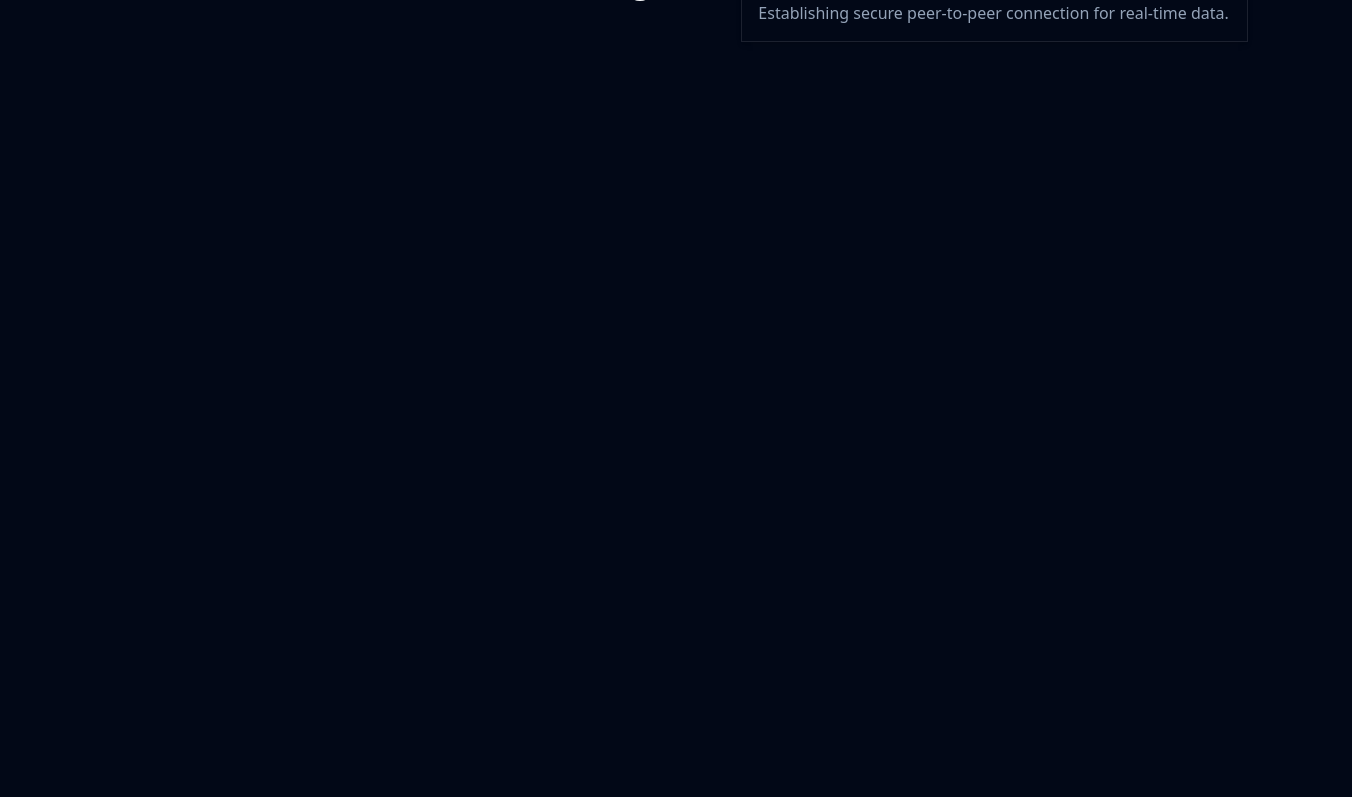
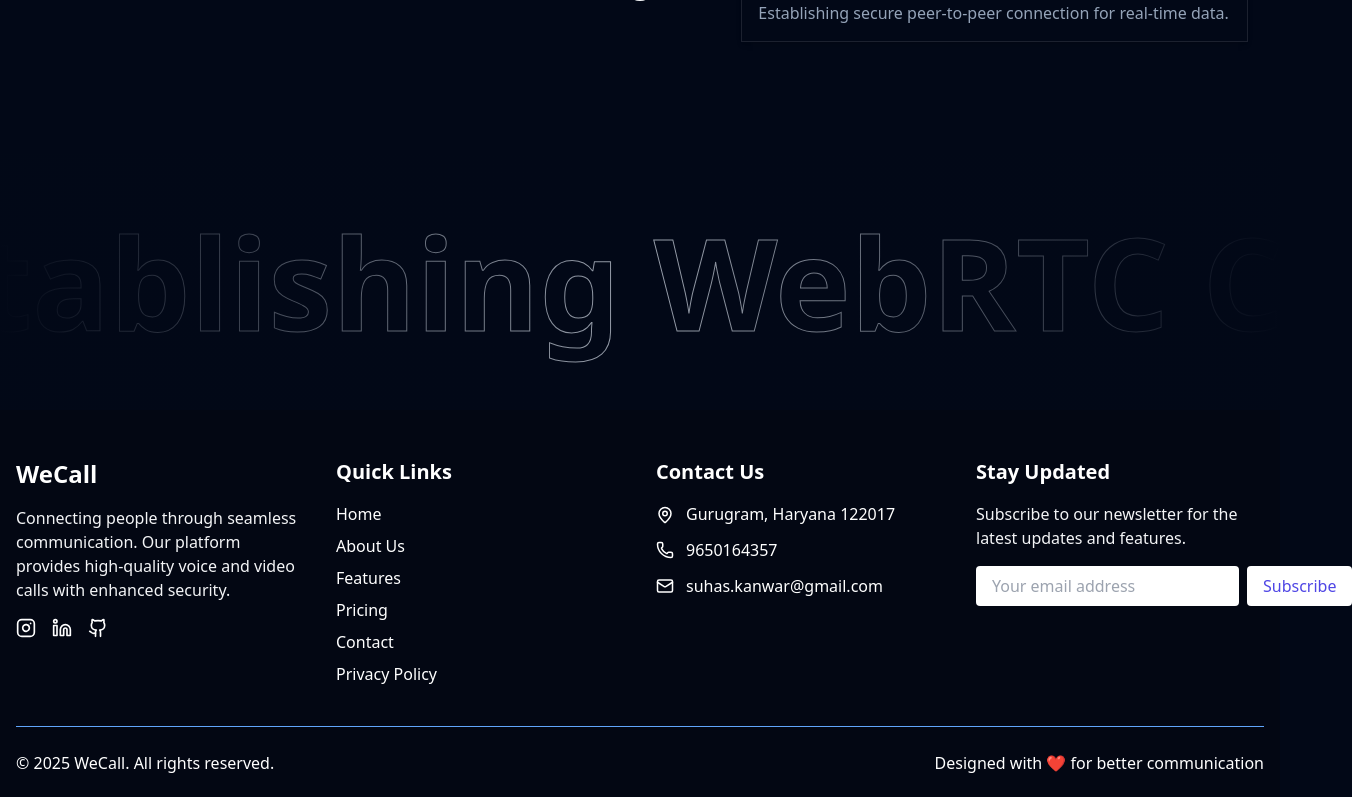
Before and after one commit to SuhasKanwar/WeCall, a React (Vite) app in the folder client/: page / in a window 1280 px wide. Shown: the part 2000-2797 px from the top of the page, 1352 px wide, since content can reach past the window. Before the commit the page ends 2154 px from the top, so only its background shows below. Built offline with nearby package versions, Linux system fonts and the light colour scheme; no server answers.

Commit message:
Added footer and carausel

```diff
--- /dev/null
+++ b/client/src/components/Footer.tsx
@@ -0,0 +1,88 @@
+import { Instagram, Linkedin, Github, Phone, Mail, MapPin } from 'lucide-react';
+
+const Footer = () => {
+  return (
+    <footer className="bg-[#030713] text-white pt-12 pb-8 w-full">
+      <div className="container mx-auto px-4">
+        <div className="grid grid-cols-1 md:grid-cols-2 lg:grid-cols-4 gap-8">
+          {/* Company Info */}
+          <div>
+            <h3 className="text-2xl font-bold mb-4">WeCall</h3>
+            <p className="mb-4 text-gray-100">
+              Connecting people through seamless communication. Our platform provides high-quality
+              voice and video calls with enhanced security.
+            </p>
+            <div className="flex space-x-4">
+              <a href="#" className="hover:text-blue-300 transition-colors">
+                <Instagram size={20} />
+              </a>
+              <a href="#" className="hover:text-blue-300 transition-colors">
+                <Linkedin size={20} />
+              </a>
+              <a href="#" className="hover:text-blue-300 transition-colors">
+                <Github size={20} />
+              </a>
+            </div>
+          </div>
+
+          <div>
+            <h3 className="text-xl font-semibold mb-4">Quick Links</h3>
+            <ul className="space-y-2">
+              <li><a href="#" className="hover:text-blue-300 transition-colors">Home</a></li>
+              <li><a href="#" className="hover:text-blue-300 transition-colors">About Us</a></li>
+              <li><a href="#" className="hover:text-blue-300 transition-colors">Features</a></li>
+              <li><a href="#" className="hover:text-blue-300 transition-colors">Pricing</a></li>
+              <li><a href="#" className="hover:text-blue-300 transition-colors">Contact</a></li>
+              <li><a href="#" className="hover:text-blue-300 transition-colors">Privacy Policy</a></li>
+            </ul>
+          </div>
+
+          <div>
+            <h3 className="text-xl font-semibold mb-4">Contact Us</h3>
+            <ul className="space-y-3">
+              <li className="flex items-start">
+                <MapPin className="mr-3 mt-1" size={18} />
+                <span>Gurugram, Haryana 122017</span>
+              </li>
+              <li className="flex items-center">
+                <Phone className="mr-3" size={18} />
+                <span>9650164357</span>
+              </li>
+              <li className="flex items-center">
+                <Mail className="mr-3" size={18} />
+                <span>suhas.kanwar@gmail.com</span>
+              </li>
+            </ul>
+          </div>
+
+          {/* Newsletter */}
+          <div>
+            <h3 className="text-xl font-semibold mb-4">Stay Updated</h3>
+            <p className="mb-4 text-gray-100">Subscribe to our newsletter for the latest updates and features.</p>
+            <form className="flex flex-col sm:flex-row gap-2">
+              <input
+                type="email"
+                placeholder="Your email address"
+                className="px-4 py-2 rounded text-gray-900 focus:outline-none"
+              />
+              <button
+                type="submit"
+                className="bg-white text-indigo-600 px-4 py-2 rounded font-medium hover:bg-blue-100 transition-colors"
+              >
+                Subscribe
+              </button>
+            </form>
+          </div>
+        </div>
+
+        {/* Bottom Bar */}
+        <div className="border-t border-blue-400 mt-10 pt-6 flex flex-col md:flex-row justify-between items-center">
+          <p>© {new Date().getFullYear()} WeCall. All rights reserved.</p>
+          <p className="mt-2 md:mt-0">Designed with ❤️ for better communication</p>
+        </div>
+      </div>
+    </footer>
+  );
+};
+
+export default Footer;
--- a/client/src/components/HeroSection.tsx
+++ b/client/src/components/HeroSection.tsx
@@ -38,12 +38,15 @@ function ElegantShape({
     >
       <motion.div
         animate={{
-          y: [0, 15, 0],
+          y: [0, 15, 0, -15, 0],
+          rotate: [0, 1, 0, -1, 0],
+          scale: [1, 1.02, 1, 0.98, 1],
         }}
         transition={{
-          duration: 12,
+          duration: 8,
           repeat: Number.POSITIVE_INFINITY,
           ease: "easeInOut",
+          times: [0, 0.25, 0.5, 0.75, 1],
         }}
         style={{
           width,
--- /dev/null
+++ b/client/src/components/InfiniteCarausel.tsx
@@ -0,0 +1,27 @@
+import { motion } from "framer-motion"
+
+export default function Marquee() {
+  return (
+    <div className="relative w-full overflow-hidden bg-background py-16">
+      <div className="absolute inset-0 bg-gradient-to-r from-background via-transparent to-background z-10" />
+      <motion.div
+        className="flex whitespace-nowrap"
+        animate={{ x: ["0%", "-50%"] }}
+        transition={{ repeat: Number.POSITIVE_INFINITY, ease: "linear", duration: 20 }}
+      >
+        {[...Array(4)].map((_, index) => (
+          <div key={index} className="flex items-center mx-4">
+            <span
+              className="text-7xl sm:text-8xl md:text-9xl font-bold text-transparent px-4"
+              style={{
+                WebkitTextStroke: "1px rgb(156 163 175)",
+              }}
+            >
+              Establishing WebRTC Connection...
+            </span>
+          </div>
+        ))}
+      </motion.div>
+    </div>
+  )
+}
--- a/client/src/pages/Home.tsx
+++ b/client/src/pages/Home.tsx
@@ -1,4 +1,6 @@
+import Footer from '../components/Footer'
 import HeroSection from '../components/HeroSection'
+import InfiniteCarusel from '../components/InfiniteCarausel'
 import NavBar from '../components/NavBar'
 import Timeline from '../components/Timeline'
 
@@ -8,6 +10,8 @@ export default function Home() {
       <NavBar />
       <HeroSection badge="WeCall" title1="Seamless Calls" title2=" Instant Connections" logoUrl="/logo.svg" />
       <Timeline />
+      <InfiniteCarusel />
+      <Footer />
     </div>
   )
 }
```
